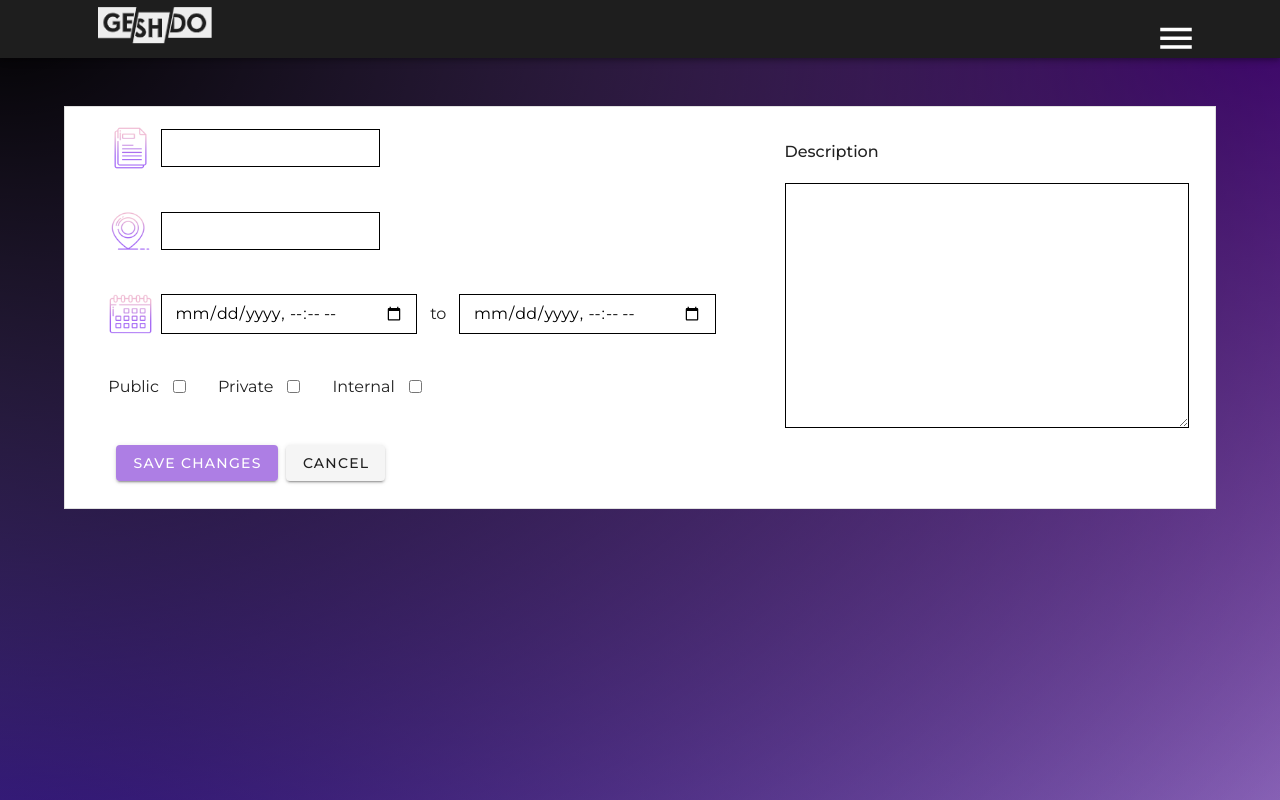
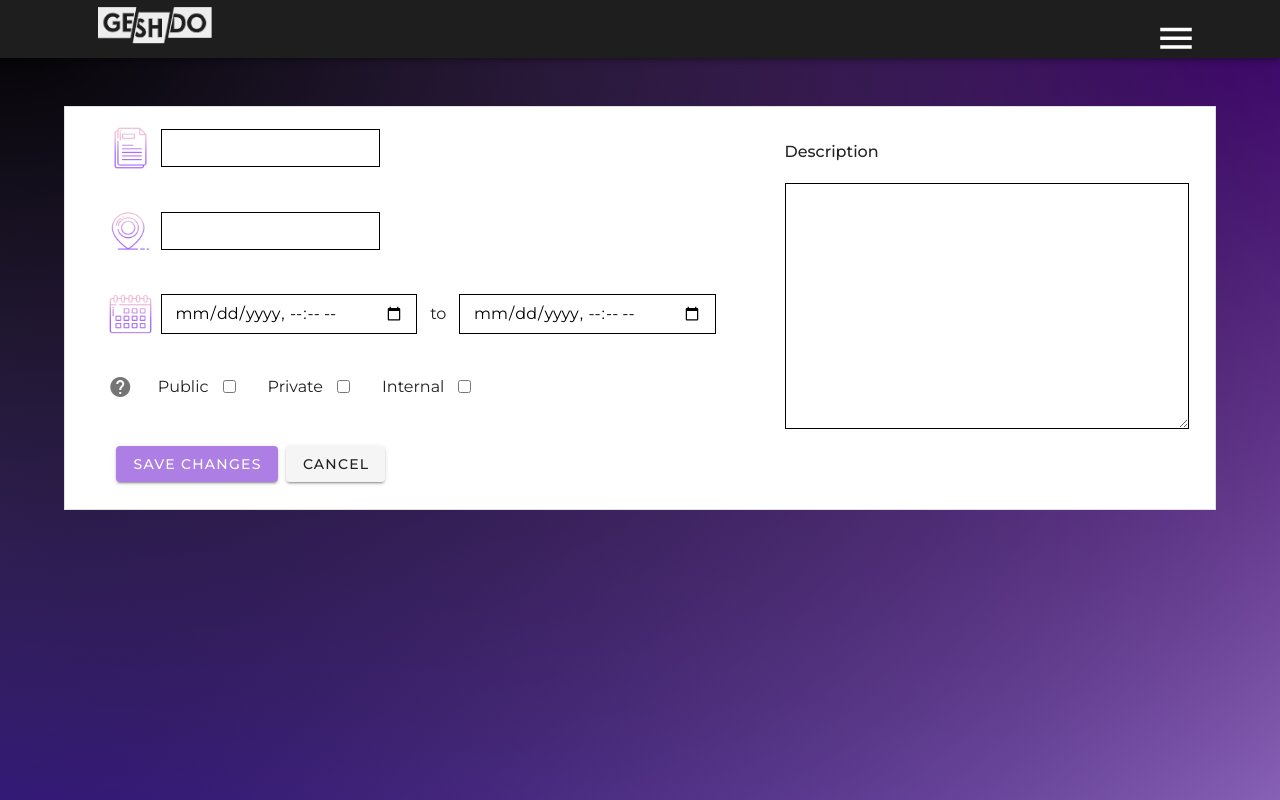
Before and after one commit to MikaelS1000RR/Event-Portal, a Vue app in the folder frontend/: page /update-event/1 in a window 1280 px wide. Shown: the top 800 px of the page. Built offline with nearby package versions, Linux system fonts and the light colour scheme; no server answers.

Commit message:
Added help circle

```diff
--- a/frontend/src/views/UpdateEvent.vue
+++ b/frontend/src/views/UpdateEvent.vue
@@ -45,6 +45,22 @@
               </li>
 
               <li>
+                <div class="help-circle">
+                <v-tooltip bottom>
+                  <template v-slot:activator="{ on, attrs }">
+                    <v-icon v-bind="attrs" v-on="on">
+                      mdi-help-circle
+                    </v-icon>
+                  </template>
+                  <div class="help-info">
+                    <p>Public events are accessible for anybody, even for unregistered users
+                 in comparison to private events which can be seen only by registered users. Internal events
+                 on other hand, can not be seen by anybody unless user is registered and has a special link to the event</p>
+                  </div>
+
+                </v-tooltip>
+                </div>
+
                 <label for="public">Public</label>
 
                 <input
@@ -74,6 +90,7 @@
                   @change="disablePublicAndPrivate"
                 />
               </li>
+
               <li>
                 <div class="save-btn">
                   <v-btn
@@ -149,9 +166,10 @@ export default {
         access: this.access,
       };
 
-      await this.$store.commit("setUpdatedEvent", updatedEvent)
-      await this.$store.dispatch("updateEvent")
+      await this.$store.commit("setUpdatedEvent", updatedEvent);
+      await this.$store.dispatch("updateEvent");
 
+      this.$router.push("/details/" + this.$store.state.specEvent.id);
     },
 
     disablePublicAndInternal() {
@@ -209,13 +227,19 @@ export default {
 li > span {
   padding: 0 1vw 0 1vw;
 }
+.help-info{
+  max-width:15vw;
 
+}
 input,
 textarea {
   border: 1px solid #000 !important;
   padding: 0.5vw 1vw 0.5vw 1vw;
 }
 
+.help-circle{
+  padding-right:2vw;
+}
 input:focus,
 textarea:focus {
   outline: 3px solid rgba(107, 21, 206, 0.233);
```
